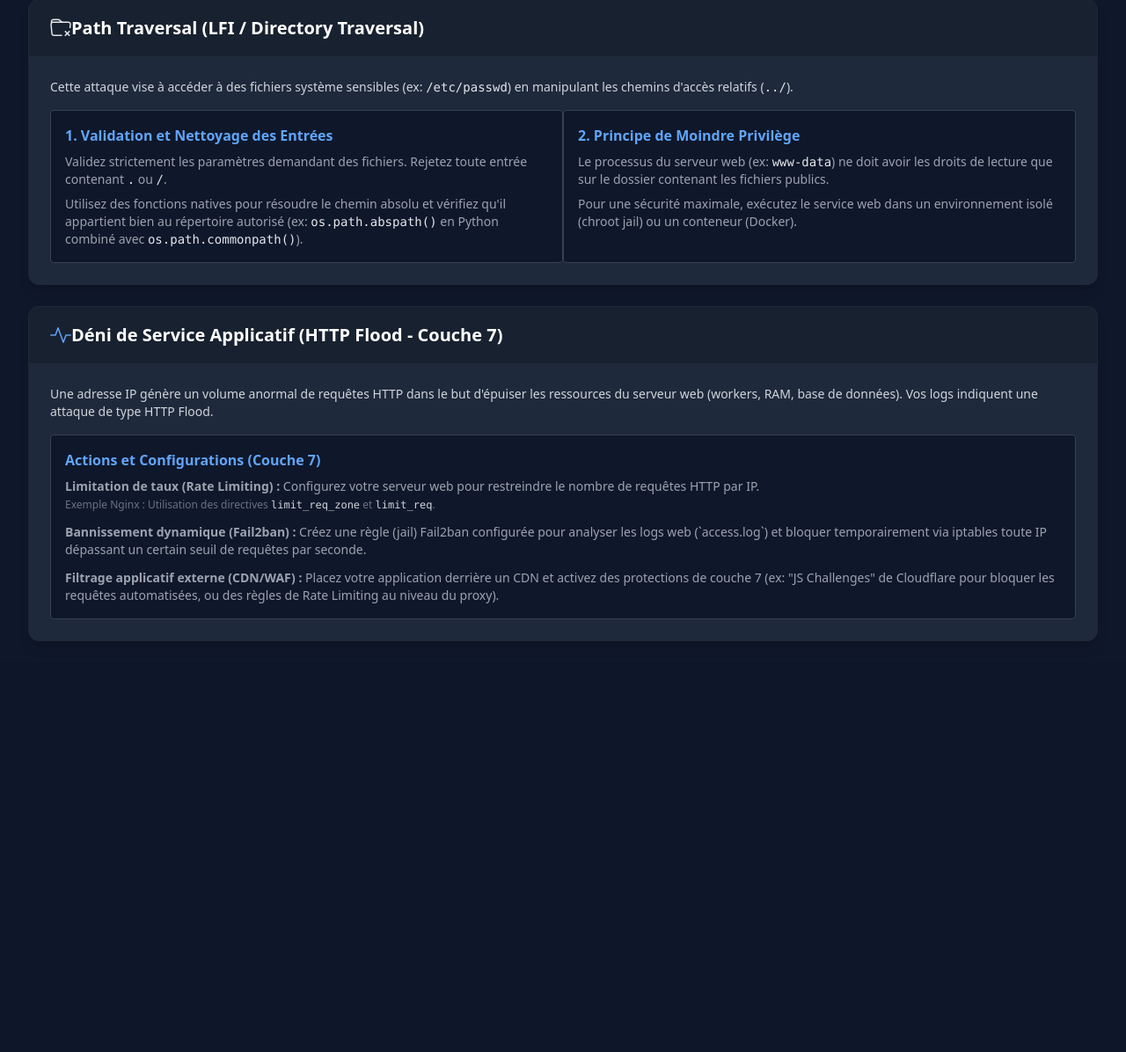
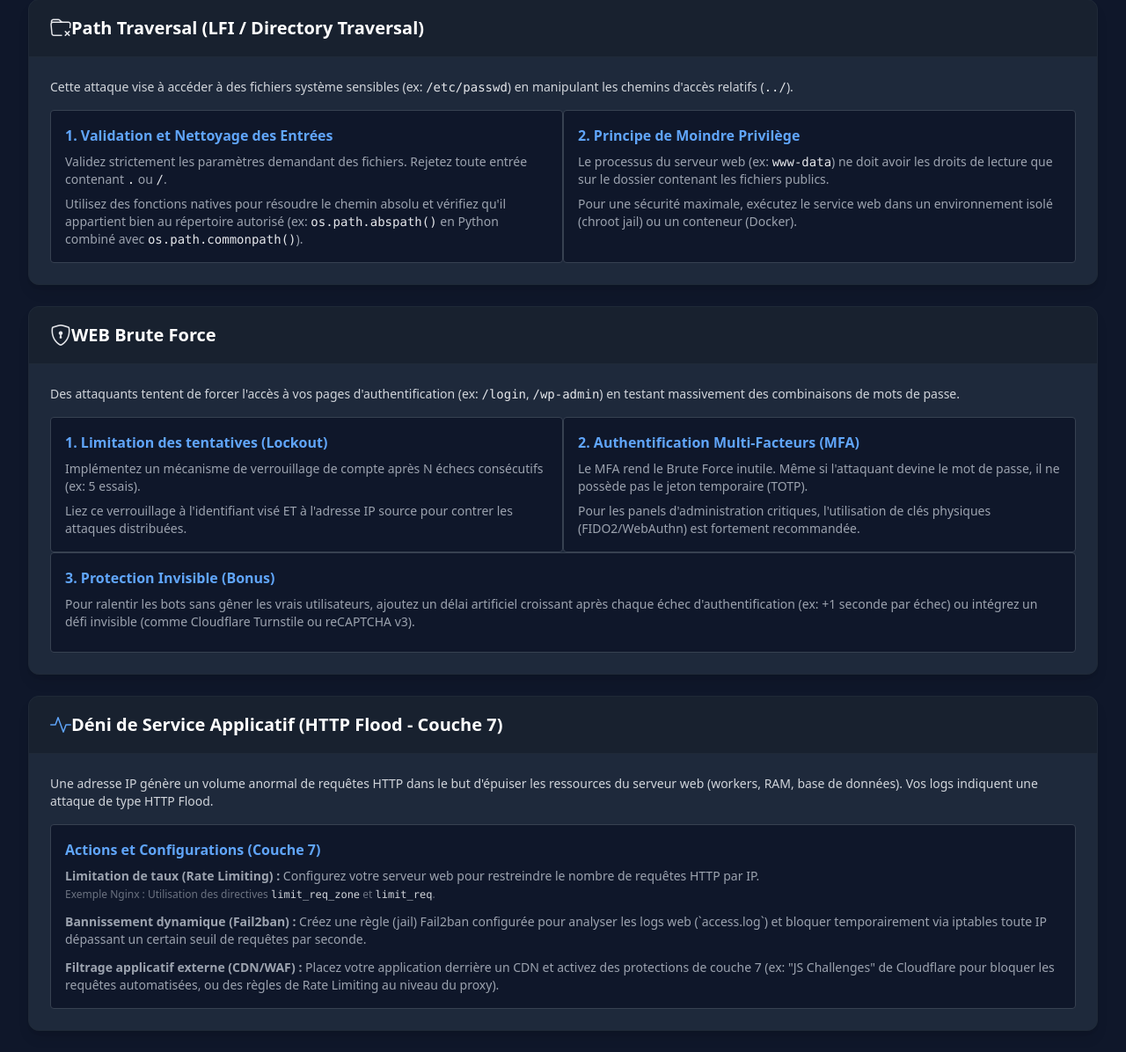
Before and after one commit to NO6B/RootView, a Python web app: template app/templates/recommendations.html in a window 1280 px wide. Shown: the part 1346-2542 px from the top of the page at 88% size. Before the commit the page ends 2075 px from the top, so only its background shows below. Run offline with Jinja, Linux system fonts and the light colour scheme; the template is opened without the code that fills it, so the values that code supplies are empty.

Commit message:
feat(playbook): ajout des recommandations de sécurité Web Brute Force

```diff
--- a/app/templates/recommendations.html
+++ b/app/templates/recommendations.html
@@ -94,6 +94,33 @@
 
         <div class="bg-panel rounded-xl border border-gray-800 overflow-hidden shadow-lg">
             <div class="px-6 py-4 border-b border-gray-800 bg-black bg-opacity-20 flex items-center gap-3">
+                <i class="bi bi-shield-lock text-2xl text-yellow-400"></i>
+                <h2 class="text-xl font-bold text-white">WEB Brute Force</h2>
+            </div>
+            <div class="p-6">
+                <p class="text-gray-300 mb-4 text-sm">Des attaquants tentent de forcer l'accès à vos pages d'authentification (ex: <code class="text-gray-200">/login</code>, <code class="text-gray-200">/wp-admin</code>) en testant massivement des combinaisons de mots de passe.</p>
+                <div class="grid grid-cols-1 md:grid-cols-2 gap-4">
+                    <div class="bg-rootdark p-4 rounded border border-gray-700">
+                        <h4 class="text-blue-400 font-bold mb-2">1. Limitation des tentatives (Lockout)</h4>
+                        <p class="text-sm text-gray-400 mb-2">Implémentez un mécanisme de verrouillage de compte après N échecs consécutifs (ex: 5 essais).</p>
+                        <p class="text-sm text-gray-400">Liez ce verrouillage à l'identifiant visé ET à l'adresse IP source pour contrer les attaques distribuées.</p>
+                    </div>
+                    <div class="bg-rootdark p-4 rounded border border-gray-700">
+                        <h4 class="text-blue-400 font-bold mb-2">2. Authentification Multi-Facteurs (MFA)</h4>
+                        <p class="text-sm text-gray-400 mb-2">Le MFA rend le Brute Force inutile. Même si l'attaquant devine le mot de passe, il ne possède pas le jeton temporaire (TOTP).</p>
+                        <p class="text-sm text-gray-400">Pour les panels d'administration critiques, l'utilisation de clés physiques (FIDO2/WebAuthn) est fortement recommandée.</p>
+                    </div>
+                </div>
+
+                <div class="mt-4 bg-rootdark p-4 rounded border border-gray-700">
+                    <h4 class="text-blue-400 font-bold mb-2">3. Protection Invisible (Bonus)</h4>
+                    <p class="text-sm text-gray-400 mb-2">Pour ralentir les bots sans gêner les vrais utilisateurs, ajoutez un délai artificiel croissant après chaque échec d'authentification (ex: +1 seconde par échec) ou intégrez un défi invisible (comme Cloudflare Turnstile ou reCAPTCHA v3).</p>
+                </div>
+            </div>
+        </div>
+
+        <div class="bg-panel rounded-xl border border-gray-800 overflow-hidden shadow-lg">
+            <div class="px-6 py-4 border-b border-gray-800 bg-black bg-opacity-20 flex items-center gap-3">
                 <i class="bi bi-activity text-2xl text-blue-400"></i>
                 <h2 class="text-xl font-bold text-white">Déni de Service Applicatif (HTTP Flood - Couche 7)</h2>
             </div>
```
